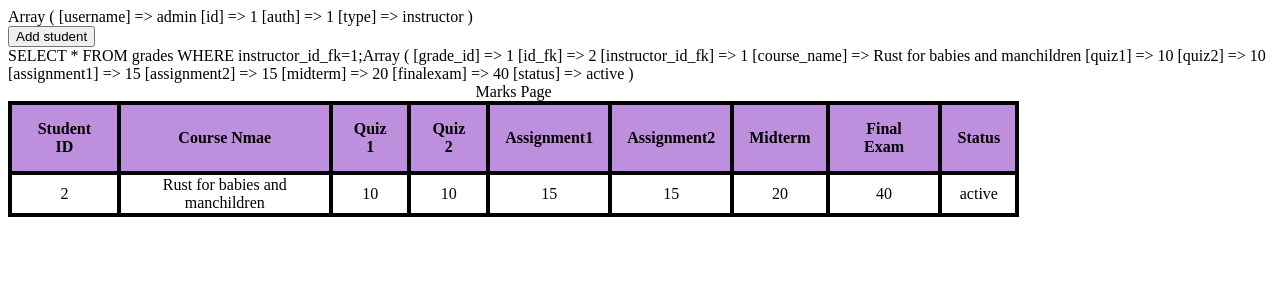
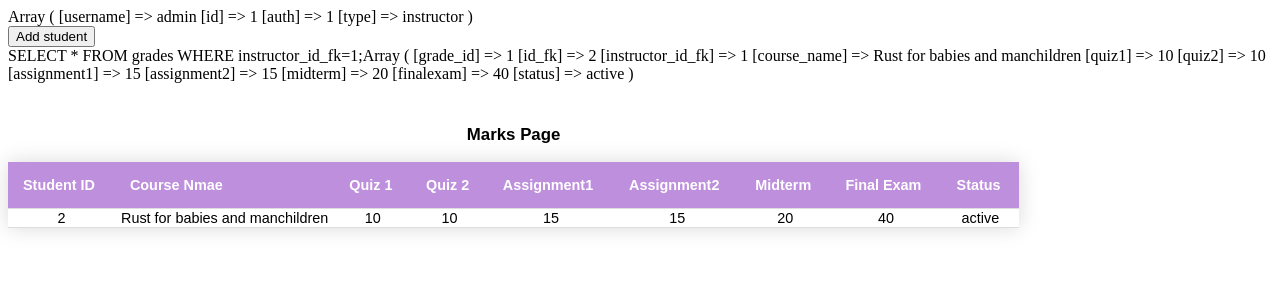
Before and after one commit to kquote03/repweb, a PHP site: page /markspage.php in a window 1280 px wide. Shown: the top 300 px of the page. Run offline with PHP 8.4, Linux system fonts and the light colour scheme; a user stored in the database is signed in; data comes from the database, SQL or seed files in the repository.

Commit message:
Update markspage.php

```diff
--- a/markspage.php
+++ b/markspage.php
@@ -8,6 +8,29 @@
 
     <title>Marks Page</title>
     <style>
+        table,td,th{ border: 4px black;
+        border-collapse:collapse;
+        }
+        th{ padding: 15px;
+         background-color:#be8fdd;
+         text-align: left;
+         color: white;
+        }
+        tr{
+            border-bottom: 1px solid #dddddd;
+        }
+        td{ padding:"5px";
+        text-align:center;
+        }
+        #table{
+            border-collapse: collapse;
+    margin: 25px 0;
+    font-size: 0.9em;
+    font-family: sans-serif;
+    min-width: 400px;
+    box-shadow: 0 0 20px rgba(0, 0, 0, 0.15);
+        }
+        /*
         table,td,th{ border: 4px solid black;
         border-collapse:collapse;
         }
@@ -16,7 +39,7 @@
         }
         td{ padding:"5px";
         text-align:center;
-        }
+        }*/
     </style>
 </head>
 <body>
@@ -27,7 +50,7 @@
         <input type="submit" value="Add student"/>
     </form>
     <table style="width:80%" id="table">
-    <caption>Marks Page</caption>
+        <caption><h3>Marks Page</h3></caption>
         <tr>
             <th>Student ID </th>
             <th>Course Nmae </th>
```
